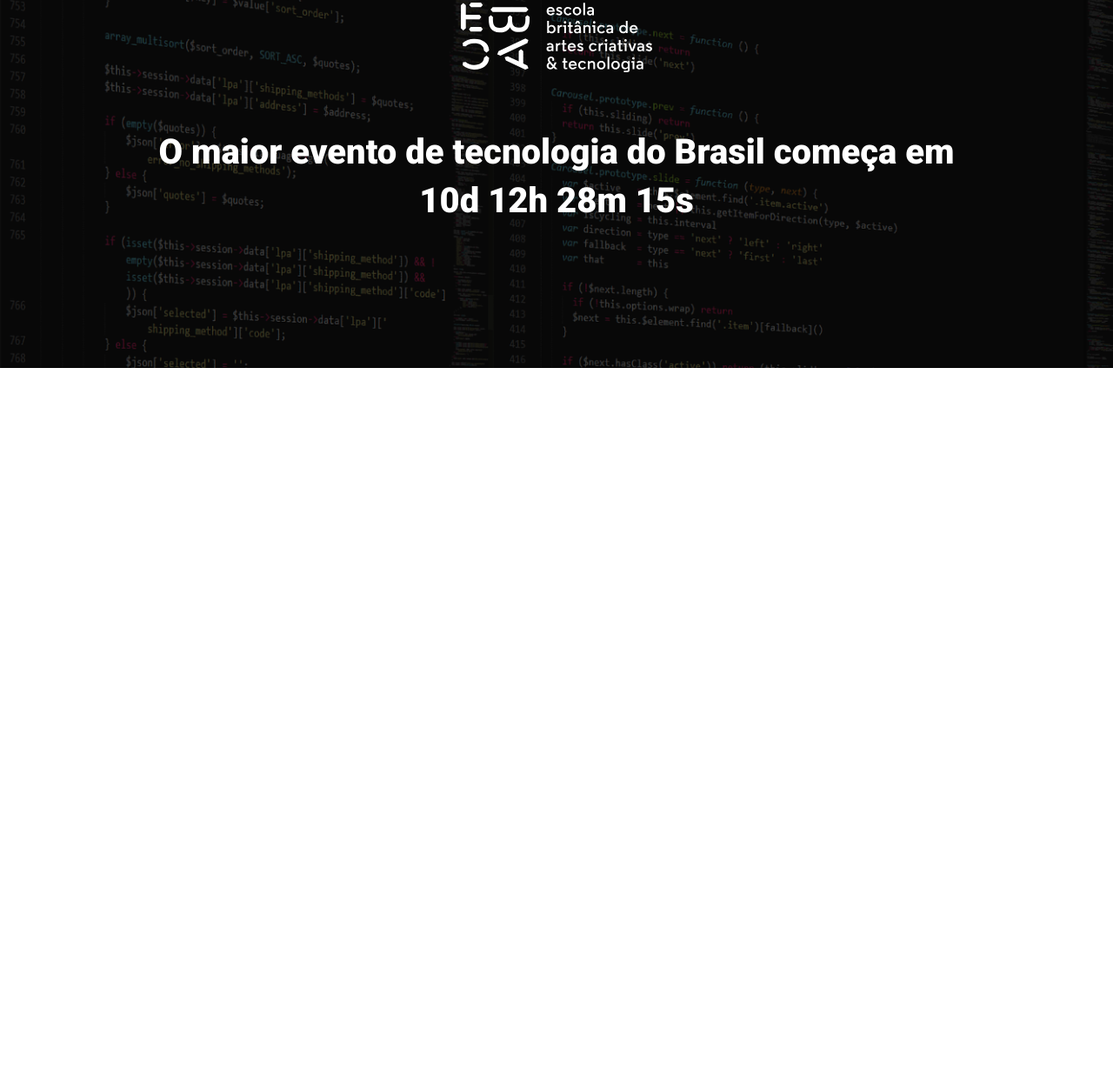
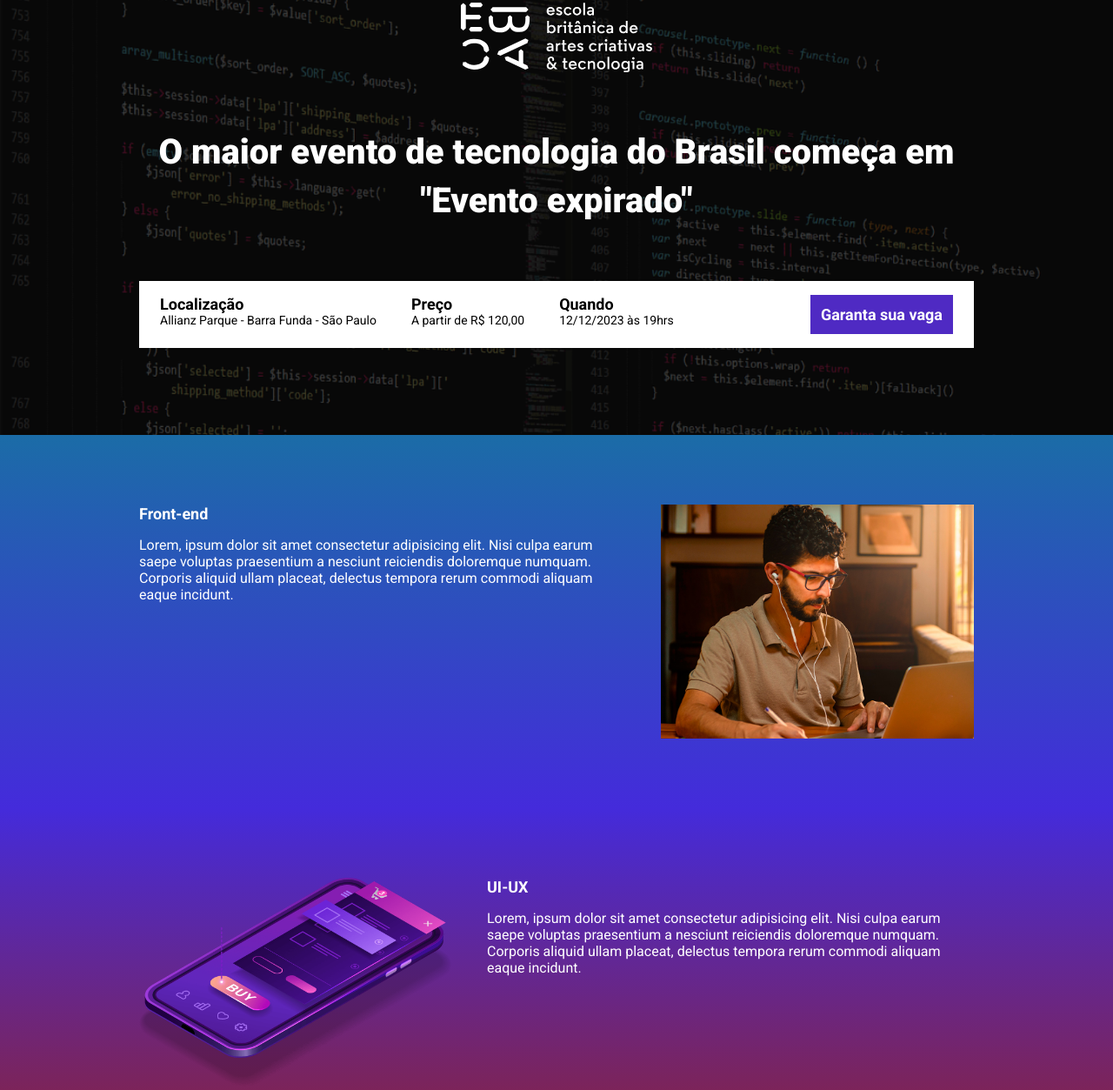
Before and after one commit to EduardoRDSR/modulo22_ebac, a website built with Parcel: page src/index.html in a window 1280 px wide. Shown: the part 61-1314 px from the top of the page at 87% size. Before the commit the page ends 800 px from the top, so only its background shows below. Built offline with nearby package versions, Linux system fonts and the light colour scheme.

Commit message:
criando a contagem regressiva

```diff
--- a/package.json
+++ b/package.json
@@ -6,7 +6,6 @@
   },
   "name": "modulo22",
   "version": "1.0.0",
-  "main": "index.js",
   "dependencies": {
     "abortcontroller-polyfill": "^1.7.5",
     "ansi-styles": "^4.3.0",
@@ -104,6 +103,7 @@
   },
   "scripts": {
     "dev": "parcel src/index.html src/styles/main.scss src/scripts/main.js",
+    "build": "parcel build src/index.html",
     "test": "echo \"Error: no test specified\" && exit 1"
   },
   "author": "",
--- a/src/index.html
+++ b/src/index.html
@@ -7,6 +7,7 @@
     <link rel="preconnect" href="https://fonts.googleapis.com">
     <link rel="preconnect" href="https://fonts.gstatic.com" crossorigin>
     <link href="https://fonts.googleapis.com/css2?family=Roboto:wght@400;700;900&display=swap" rel="stylesheet">
+    <link rel="stylesheet" href="https://unpkg.com/aos@next/dist/aos.css" />
     <link rel="stylesheet" href="styles/main.scss">
     <title>EBAC Tech Talks</title>
 </head>
@@ -15,10 +16,73 @@
     <header class="hero">
         <div class="container">
             <img class="hero__logo" src="./images/ebac_logo.svg" alt="EBAC">
-            <p class="hero__text">O maior evento de tecnologia do Brasil começa em 10d 12h 28m 15s</p>
+            <p class="hero__text">O maior evento de tecnologia do Brasil começa em <span id="contador"></span></p>
+            <div class="infos-bar">
+                <ul class="infos-bar__infos">
+                    <li class="infos-bar__infos__item">
+                        <b>Localização</b>
+                        Allianz Parque - Barra Funda - São Paulo
+                    </li>
+                    <li class="infos-bar__infos__item">
+                        <b>Preço</b>
+                        A partir de R$ 120,00
+                    </li>
+                    <li class="infos-bar__infos__item">
+                        <b>Quando</b>
+                        12/12/2023 às 19hrs
+                    </li>
+                </ul>
+                <a class="button button--primary" href="#">Garanta sua vaga</a>
+            </div>
         </div>
     </header>
 
+    <section class="event event--frontend">
+        <div class="container" data-aos="fade-right">
+            <div class="event__details">
+                <h2 class="event__details__title">Front-end</h2>
+                <p class="event__details__description">Lorem, ipsum dolor sit amet consectetur adipisicing elit. Nisi
+                    culpa earum saepe voluptas praesentium a nesciunt reiciendis doloremque numquam. Corporis aliquid
+                    ullam placeat, delectus tempora rerum commodi aliquam eaque incidunt.</p>
+            </div>
+            <img class="event__image" src="./images/frontend.png" alt="Front-end">
+        </div>
+    </section>
+    <section class="event event--ux-ui event--image-left">
+        <div class="container" data-aos="fade-left">
+            <div class="event__details">
+                <h2 class="event__details__title">UI-UX</h2>
+                <p class="event__details__description">Lorem, ipsum dolor sit amet consectetur adipisicing elit. Nisi
+                    culpa earum saepe voluptas praesentium a nesciunt reiciendis doloremque numquam. Corporis aliquid
+                    ullam placeat, delectus tempora rerum commodi aliquam eaque incidunt.</p>
+            </div>
+            <img class="event__image" src="./images/ui-ux.png" alt="ui-ux">
+        </div>
+    </section>
+    <section class="event event--data-science">
+        <div class="container" data-aos="fade-right">
+            <div class="event__details">
+                <h2 class="event__details__title">Data-science</h2>
+                <p class="event__details__description">Lorem, ipsum dolor sit amet consectetur adipisicing elit. Nisi
+                    culpa earum saepe voluptas praesentium a nesciunt reiciendis doloremque numquam. Corporis aliquid
+                    ullam placeat, delectus tempora rerum commodi aliquam eaque incidunt.</p>
+            </div>
+            <img class="event__image" src="./images/data.png" alt="data-science">
+        </div>
+    </section>
+    <section class="event event--backend event--image-left">
+        <div class="container" data-aos="fade-left">
+            <div class="event__details">
+                <h2 class="event__details__title">Back-end</h2>
+                <p class="event__details__description">Lorem, ipsum dolor sit amet consectetur adipisicing elit. Nisi
+                    culpa earum saepe voluptas praesentium a nesciunt reiciendis doloremque numquam. Corporis aliquid
+                    ullam placeat, delectus tempora rerum commodi aliquam eaque incidunt.</p>
+            </div>
+            <img class="event__image" src="./images/backend.png" alt="Back-end">
+        </div>
+    </section>
+
+    <script src="https://unpkg.com/aos@next/dist/aos.js"></script>
     <script src="./scripts/main.js"></script>
 </body>
 
--- a/src/scripts/main.js
+++ b/src/scripts/main.js
@@ -1 +1,27 @@
-console.log('Olá mundo!');
+AOS.init();
+
+const dataDoEvento = new Date("jun 12, 2023 19:00:00");
+const timeStampDoEvento = dataDoEvento.getTime();
+
+const contaAsHoras = setInterval(function () {
+    const agora = new Date();
+    const timeStampDoAtual = agora.getTime();
+
+    const distanciaAteOEvento = timeStampDoEvento - timeStampDoAtual;
+
+    const diaEmMs = 1000 * 60 * 60 * 24;
+    const horaEmMs = 1000 * 60 * 60;
+    const minutoEmMs = 1000 * 60;
+
+    const diasAteOEvento = Math.floor(distanciaAteOEvento / diaEmMs);
+    const horasAteOEvento = Math.floor((distanciaAteOEvento % diaEmMs) / horaEmMs);
+    const minutosAteOEvento = Math.floor((distanciaAteOEvento % horaEmMs) / minutoEmMs);
+    const segundosAteOEvento = Math.floor((distanciaAteOEvento % minutoEmMs) / 1000);
+
+    document.getElementById('contador').innerHTML = `${diasAteOEvento}d ${horasAteOEvento}h ${minutosAteOEvento}m ${segundosAteOEvento}s`
+
+    if (distanciaAteOEvento < 0) {
+        clearInterval(contaAsHoras);
+        document.getElementById('contador').innerHTML = '"Evento expirado"'
+    }
+}, 1000);
--- /dev/null
+++ b/src/styles/_event.scss
@@ -0,0 +1,66 @@
+@use 'variables';
+
+.event {
+    padding: 80px 0;
+
+    &--frontend {
+        background-image: linear-gradient(variables.$blue1, variables.$blue2);
+    }
+
+    &--ux-ui {
+        background-image: linear-gradient(variables.$blue2, variables.$pink);
+    }
+
+    &--data-science {
+        background-image: linear-gradient(variables.$pink, variables.$yellow);
+    }
+
+    &--backend {
+        background-image: linear-gradient(variables.$yellow, variables.$pink);
+    }
+
+    &--image-left{
+        .container{
+            flex-direction: row-reverse;
+        }
+    }
+
+    .container {
+        display: flex;
+        gap: 40px;
+    }
+
+    &__image {
+        max-width: 360px;
+    }
+
+    &__details {
+
+        &__title {
+            font-size: 18px;
+            font-weight: bold;
+            margin-bottom: 16px;
+        }
+
+    }
+
+    &__description {
+        line-height: 22px;
+    }
+
+    @media (max-width: 640px) {
+        .container {
+            display: block;
+        }
+
+        &__image {
+            width: 100%;
+        }
+
+        &__details {
+            margin-right: 0;
+            margin-bottom: 16px;
+        }
+    }
+
+}
--- a/src/styles/_hero.scss
+++ b/src/styles/_hero.scss
@@ -1,3 +1,5 @@
+@use "variables";
+
 .hero {
     padding-top: 64px;
     padding-bottom: 100px;
@@ -16,7 +18,7 @@
         left: 0;
         width: 100%;
         height: 100%;
-        background-color: #000;
+        background-color: variables.$secondaryTextColor;
         content: '';
         opacity: .7;
     }
--- /dev/null
+++ b/src/styles/_variables.scss
@@ -0,0 +1,8 @@
+$textColor: #fff;
+$secondaryTextColor: #000;
+
+$blue1: #1b6ca7;
+$blue2: #442bdb;
+$pink: #89223b;
+$yellow: #9c791d;
+$purple: #4f2ac3;
--- /dev/null
+++ b/src/styles/components/_buttons.scss
@@ -0,0 +1,25 @@
+@use '../variables';
+
+.button {
+    padding: 12px;
+    font-size: 18px;
+    font-weight: bold;
+    text-decoration: none;
+    text-align: center;
+    white-space: nowrap;
+
+    &--primary {
+        color: #fff;
+        background-color: variables.$purple;
+    }
+
+    @media (max-width: 640px) {
+        display: block;
+        width: 100%;
+    }
+
+    @media (max-width: 1024px){
+        display: flex;
+        align-items: center;
+    }
+}
--- /dev/null
+++ b/src/styles/components/_infos_bar.scss
@@ -0,0 +1,43 @@
+@use '../variables';
+
+.infos-bar{
+    padding: 16px 24px;
+    background-color: variables.$textColor;
+    display: flex;
+    justify-content: space-between;
+
+    &__infos{
+        display: flex;
+        gap: 40px;
+
+        &__item{
+            font-size: 14px;
+            color: variables.$secondaryTextColor;
+
+            b{
+                color: variables.$secondaryTextColor;
+                font-size: 18px;
+                display: block;
+            }
+        }
+    }
+
+    @media (max-width: 640px) {
+        display: block;
+
+        &__infos {
+            display: block;
+
+            &__item {
+                margin-bottom: 24px;
+            }
+        }
+    }
+
+    @media (max-width: 1024px) {
+
+        &__infos{
+            gap: 16px;
+        }
+    }
+}
--- a/src/styles/main.scss
+++ b/src/styles/main.scss
@@ -1,11 +1,16 @@
 @use 'hero';
+@use 'components/infos_bar';
+@use 'components/buttons';
+@use 'variables';
+@use 'event';
 
 *{
     margin: 0;
     padding: 0;
     box-sizing: border-box;
     font-family: Roboto, sans-serif;
-    color: #fff;
+    color: variables.$textColor;
+    list-style: none;
 }
 
 .container{
```
